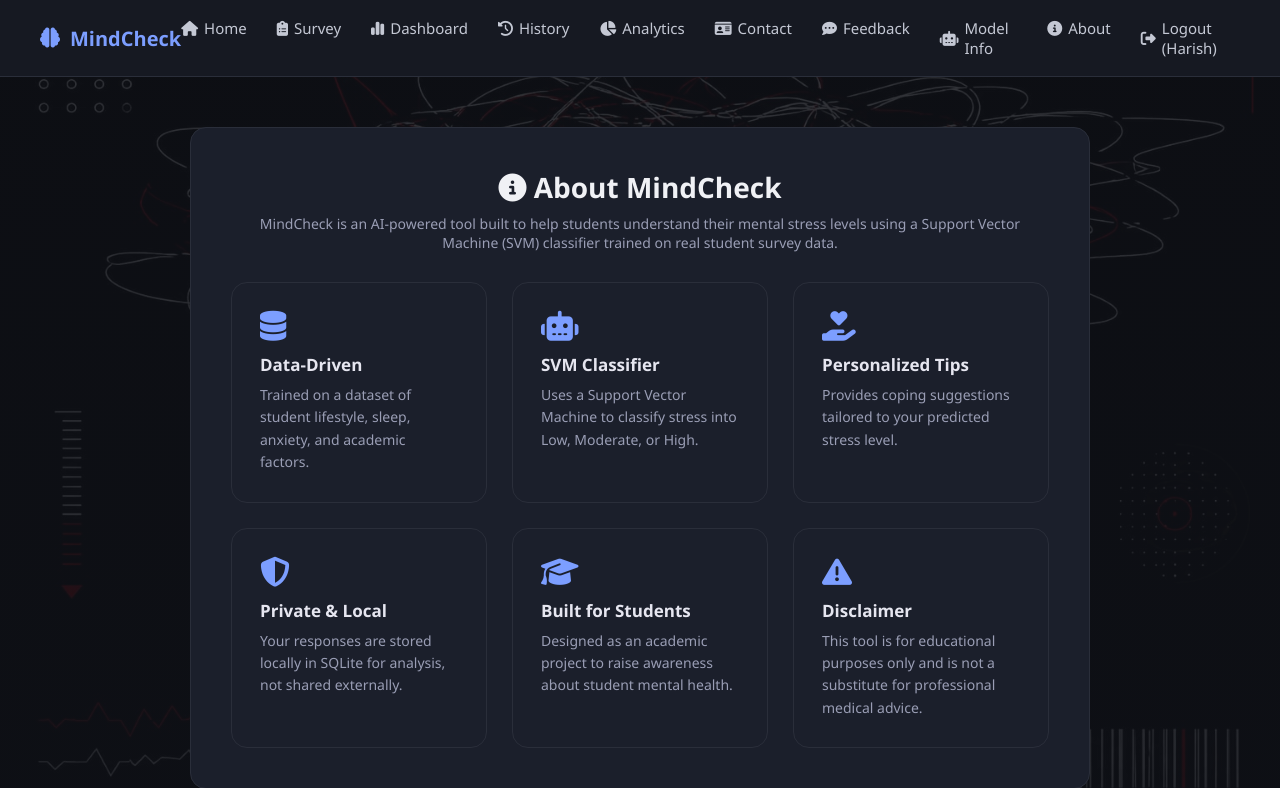
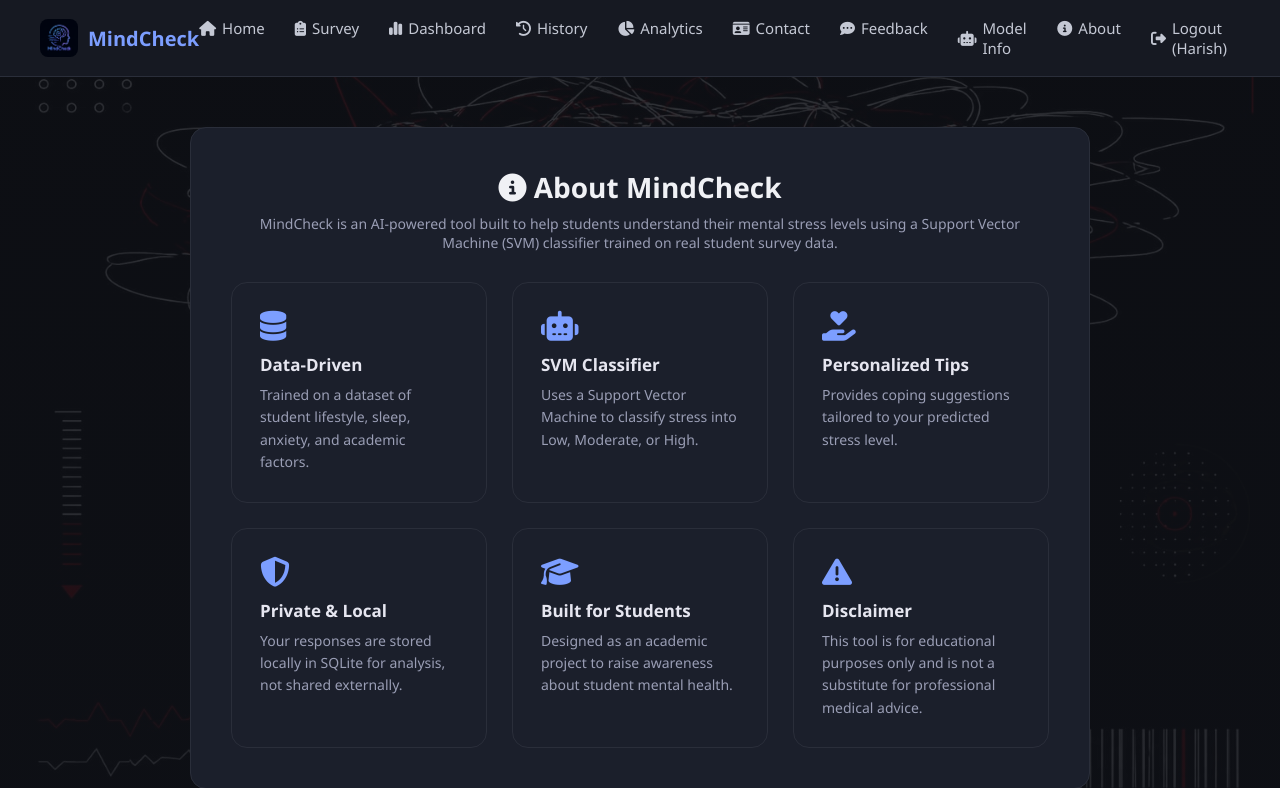
Before and after one commit to harishragaven-tech/Student-Mental-Stress-Classifier, a Flask app: page /about in a window 1280 px wide. Shown: the top 788 px of the page. Run offline with Flask 3, Linux system fonts and the light colour scheme; a user stored in the database is signed in; parts of the project's set-up code (start-up, migrations or seed data) failed here and were passed over.

Commit message:
Update _navbar.html

```diff
--- a/StudentMentalStressClassifier/templates/_navbar.html
+++ b/StudentMentalStressClassifier/templates/_navbar.html
@@ -1,5 +1,10 @@
  <nav class="navbar">
-    <div class="logo"><i class="fa-solid fa-brain"></i> MindCheck</div>
+    <div class="logo">
+    <img src="{{ url_for('static', filename='logo.png') }}"
+         alt="MindCheck Logo"
+         style="width:38px; height:38px; border-radius:8px; object-fit:cover;">
+    MindCheck
+</div>
     <ul class="nav-links">
         <li><a href="/" class="{{ 'active' if active=='home' else '' }}"><i class="fa-solid fa-house"></i> Home</a></li>
         <li><a href="/survey" class="{{ 'active' if active=='survey' else '' }}"><i class="fa-solid fa-clipboard-list"></i> Survey</a></li>
```
